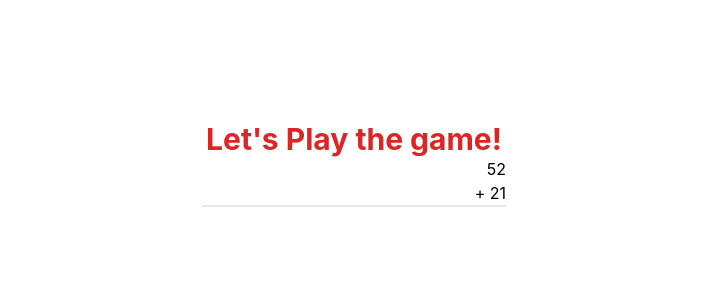
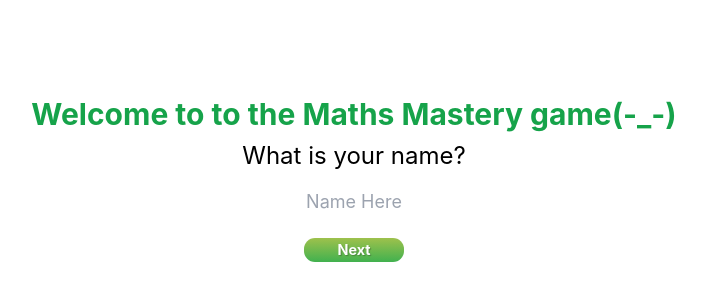
Before and after one commit to abhinandanmishra1/mathgame, a React (Create React App) app: page / in a window 1280 px wide. Shown: the part 214-514 px from the top of the page, without its empty margins (286-991 px from the left). Built offline with nearby package versions, Linux system fonts and the light colour scheme.

Commit message:
updated ui

```diff
--- a/src/App.js
+++ b/src/App.js
@@ -1,13 +1,8 @@
-import Game from "./components/Game";
+import EnterGame from "./components/EnterGame";
 import "./App.css";
 
 function App() {
-	return (
-		<div className="flex flex-col justify-center items-center min-h-screen">
-			<h1 className="text-3xl font-bold text-red-600">Let's Play the game!</h1>
-			<Game />
-		</div>
-	);
+	return <EnterGame />;
 }
 
 export default App;
--- /dev/null
+++ b/src/components/EnterGame.jsx
@@ -0,0 +1,37 @@
+import React, { Component,useState } from 'react';
+import Game from "./Game";
+
+function EnterGame() {
+      const[start,startGame]=useState(false);  // For managing game has been started or not
+      const[name,changeName]=useState('');  // Getting name of player
+      const[numQuestions,questions]=useState(1);  // Getting questions count
+      const[next,Next]=useState(true);  // Getting name of player
+       return <div className="flex flex-col justify-center items-center min-h-screen">
+        {   start?
+                <>
+			        <Game name={name} numQuestions={numQuestions} />
+                </>
+                :
+                 <>
+                    <h1 className="text-3xl font-bold text-green-600">Welcome to to the Maths Mastery game(-_-)</h1>
+                    {
+                        next?
+                        <>
+                            <label className='m-2 text-2xl' htmlFor="name">What is your name?</label>
+                            <input type="text" id='name' className='text-lg p-2 outline-none text-center' onChange={(event)=>changeName(event.target.value)} placeholder="Name Here" />
+                            <button onClick={()=>Next(false)} className="customButton">Next</button>
+                        </>
+                    :
+                        <>
+                            <label className='m-2 text-2xl' htmlFor="numQuestions">How many Questions do you want in a row?</label>
+                            <input min="1" type="number" id='numQuestions' className='text-lg p-2 outline-none text-center' onChange={(event)=>questions(event.target.value)} placeholder="1" />
+                            <button onClick={()=>startGame(true)} className="customButton">Start Game</button>
+                        </>
+                    }
+
+                </>
+        }
+    </div>
+}
+
+export default EnterGame;
--- a/src/components/Game.jsx
+++ b/src/components/Game.jsx
@@ -1,32 +1,53 @@
 import React, { useState } from 'react';
-function Game() {
+function Game(props) {
   const [num1, setNum1] = useState(Math.floor(Math.random()*100));
   const [num2, setNum2] = useState(Math.floor(Math.random()*100));
-  const [ans, setAns] = useState(0)
   const [correct,isCorrect]=useState(false);
+  const [count,setCount]=useState(props.count);
   const newQuestion=()=>{
     setNum1((Math.floor(Math.random()*100)))
     setNum2((Math.floor(Math.random()*100)))
+
     isCorrect(false)
+    count==0?setCount(props.count):setCount(count-1);
+
+
   }
+
   return (
     <div>
       {correct
       ?
 
       <div className='flex flex-col justify-center items-center'>
-        <h3 className='text-green-800 text-xl font-bold '>You're Correct.</h3>
-        <button className='btn btn-blue' onClick={()=>{
+        <h3 className='text-green-800 text-xl font-bold m-2'>Wow! {props.name} You're Correct.</h3>
+        {(count>0)?
+          <>
+          <p className=' text-right'>{num1}</p>
+          <p className='border-b-2 text-right'>+ {num2}</p>
+          <input type="text"  className='text-lg outline-none text-right w-full' onInput={(event)=>{
+              if((num1+num2)==event.target.value){
+                // I have to check only both the strings are equal or not
+                // that's why using ==
+                  isCorrect(true)
+              }
+          }} />
+          </>:
+        <button className='btn btn-blue m-2 border-2 p-2 focus' onClick={()=>{
           newQuestion()
         }}><span className='font-bold text-blue-700'>Next Question</span></button>
+      }
       </div>
 
       :
       <div>
+        <h1 className="text-3xl font-bold text-red-600">Let's Play the game!</h1>
           <p className=' text-right'>{num1}</p>
           <p className='border-b-2 text-right'>+ {num2}</p>
-          <input type="text" className='text-lg p-2 outline-none text-right' onInput={(event)=>{
+          <input type="text"  className='text-lg outline-none text-right w-full' onInput={(event)=>{
               if((num1+num2)==event.target.value){
+                // I have to check only both the strings are equal or not
+                // that's why using ==
                   isCorrect(true)
               }
           }} />
--- a/src/index.css
+++ b/src/index.css
@@ -14,3 +14,22 @@ code {
 	font-family: source-code-pro, Menlo, Monaco, Consolas, "Courier New",
 		monospace;
 }
+
+.customButton {
+	background-color: #41b14f;
+	background-image: linear-gradient(#9ec14c, #41b14f);
+	text-shadow: 1px 1px 1px rgb(0 0 0 / 25%);
+	transition: box-shadow 0.2s ease-in-out;
+	display: inline-block;
+	border-radius: 11px;
+	text-align: center;
+	color: #fff;
+	text-decoration: none;
+	border: none;
+	font-weight: 700;
+	width: 100px;
+	font-size: 0.9em;
+	outline: 0;
+	line-height: 1.5rem;
+	margin: 1em;
+}
```
Also changed, not shown: 1 other file (tests, documents, lock files or other folders).
